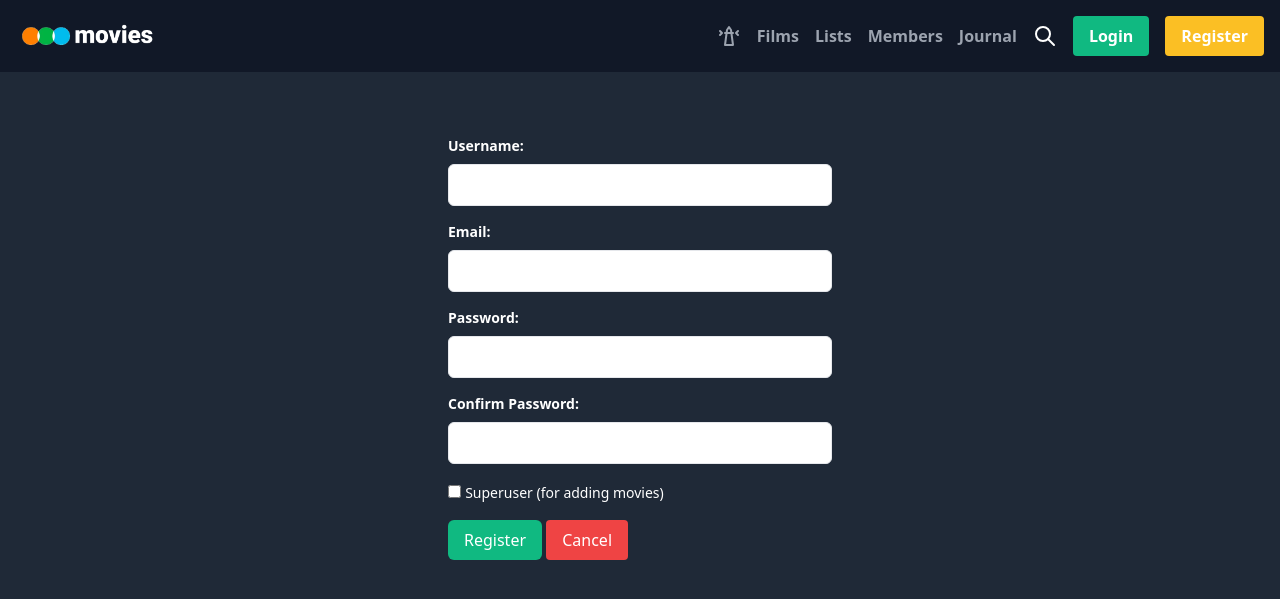
After one commit to ManuelGurbanov/clon-letterboxd-django-tailwind, a Django app: page /register/ in a window 1280 px wide. The commit adds this page. Shown: the top 599 px of the page. Run offline with Django 5.2, Linux system fonts and the light colour scheme.

Commit message:
Register

```diff
--- a/letterboxd/letterboxd/urls.py
+++ b/letterboxd/letterboxd/urls.py
@@ -1,11 +1,12 @@
 from django.contrib import admin
 from django.urls import path, include
-from movies.views import home, add_movie, OptionalLoginView, CustomLogoutView
+from movies.views import home, add_movie, OptionalLoginView, CustomLogoutView, RegisterView
 
 urlpatterns = [
     path('admin/', admin.site.urls),
     path('', home, name='home'),
     path('add_movie/', add_movie, name='add_movie'),
     path('login/', OptionalLoginView.as_view(template_name='login.html'), name='login'),
-    path('logout/', CustomLogoutView.as_view(), name='logout')
+    path('logout/', CustomLogoutView.as_view(), name='logout'),
+    path('register/', RegisterView.as_view(), name='register'),
 ]
--- a/letterboxd/movies/forms.py
+++ b/letterboxd/movies/forms.py
@@ -5,3 +5,27 @@ class MovieForm(forms.ModelForm):
     class Meta:
         model = Movie
         fields = ['imageUrl', 'name', 'description', 'age', 'director', 'genre']
+
+from django.contrib.auth.models import User
+from django.contrib.auth.forms import UserCreationForm
+from django.contrib.auth import get_user_model
+
+class CustomUserCreationForm(UserCreationForm):
+    class Meta:
+        model = get_user_model()
+        fields = ['username', 'password1', 'password2', 'is_superuser', 'is_staff']
+
+    def __init__(self, *args, **kwargs):
+        super().__init__(*args, **kwargs)
+        self.fields['is_superuser'].widget = forms.CheckboxInput(attrs={'class': 'form-checkbox h-5 w-5 text-green-500'})
+        self.fields['is_staff'].widget = forms.CheckboxInput(attrs={'class': 'form-checkbox h-5 w-5 text-green-500'})
+
+    def save(self, commit=True):
+        user = super().save(commit=False)
+        user.is_superuser = self.cleaned_data.get('is_superuser')
+        user.is_staff = self.cleaned_data.get('is_staff')
+
+        if commit:
+            user.save()
+
+        return user
--- a/letterboxd/movies/templates/base.html
+++ b/letterboxd/movies/templates/base.html
@@ -4,7 +4,7 @@
 <head>
     <meta charset="UTF-8">
     <meta name="viewport" content="width=device-width, initial-scale=1.0">
-    <title>{% block title %}Letterboxd{% endblock %}</title>
+    <title>{% block title %}Movies{% endblock %}</title>
     <link rel="stylesheet" href="https://cdn.jsdelivr.net/npm/tailwindcss@2.2.19/dist/tailwind.min.css">
 </head>
 <body class="font-sans bg-gray-800">
@@ -36,7 +36,8 @@
               <button type="submit" class="text-white bg-red-500 px-4 py-2 rounded">Log Out</button>
             </form>
           {% else %}
-            <a href="{% url 'login' %}" class="text-white bg-green-500 px-4 py-2 rounded">Log+</a>
+            <a href="{% url 'login' %}" class="text-white bg-green-500 px-4 py-2 rounded">Login</a>
+            <a href="{% url 'register' %}" class="text-white bg-yellow-400 px-4 py-2 rounded">Register</a>
           {% endif %}
         </div>
     </nav>
--- /dev/null
+++ b/letterboxd/movies/templates/registration/register.html
@@ -0,0 +1,36 @@
+{% extends 'base.html' %}
+
+{% block content %}
+    <div class="mt-8 max-w-md mx-auto">
+        <form method="post" class="p-8">
+        {% csrf_token %}
+        <div class="mb-4">
+            <label for="id_username" class="block text-white text-sm font-bold mb-2">Username:</label>
+            <input type="text" id="id_username" name="username" class="w-full p-2 border rounded-md" required>
+        </div>
+
+        <div class="mb-4">
+            <label for="id_email" class="block text-white text-sm font-bold mb-2">Email:</label>
+            <input type="email" id="id_email" name="email" class="w-full p-2 border rounded-md" required>
+        </div>
+
+        <div class="mb-4">
+            <label for="id_password1" class="block text-white text-sm font-bold mb-2">Password:</label>
+            <input type="password" id="id_password1" name="password1" class="w-full p-2 border rounded-md" required>
+        </div>
+
+        <div class="mb-4">
+            <label for="id_password2" class="block text-white text-sm font-bold mb-2">Confirm Password:</label>
+            <input type="password" id="id_password2" name="password2" class="w-full p-2 border rounded-md" required>
+        </div>
+
+        <div class="mb-4">
+            <input type="checkbox" id="id_is_superuser" name="is_superuser" class="form-check-input">
+            <label for="id_is_superuser" class="text-white text-sm">Superuser (for adding movies)</label>
+          </div>
+
+        <button type="submit" class="bg-green-500 text-white px-4 py-2 rounded-md">Register</button>
+        <a href="{% url 'home' %}" type="submit" class="bg-red-500 px-4 py-2 rounded text-white hover:bg-red-800 transition duration-200">Cancel</a>
+        </form>
+    </div>
+{% endblock %}
--- a/letterboxd/movies/views.py
+++ b/letterboxd/movies/views.py
@@ -33,3 +33,35 @@ class CustomLogoutView(LogoutView):
     def get(self, request, *args, **kwargs):
         response = super().get(request, *args, **kwargs)
         return redirect('home')
+
+
+from .forms import CustomUserCreationForm
+
+def register(request):
+    if request.method == 'POST':
+        form = CustomUserCreationForm(request.POST)
+        if form.is_valid():
+            user = form.save()
+            login(request, user)
+            return redirect('home')
+    else:
+        form = CustomUserCreationForm()
+
+    return render(request, 'registration/register.html', {'form': form})
+
+
+from django.urls import reverse_lazy
+from django.views.generic.edit import CreateView
+from .forms import CustomUserCreationForm
+
+class RegisterView(CreateView):
+    template_name = 'registration/register.html'
+    form_class = CustomUserCreationForm
+
+    def form_valid(self, form):
+        response = super().form_valid(form)
+        form.save()
+        return response
+
+    def get_success_url(self):
+        return reverse_lazy('login')
```
Also changed, not shown: letterboxd/db.sqlite3.
